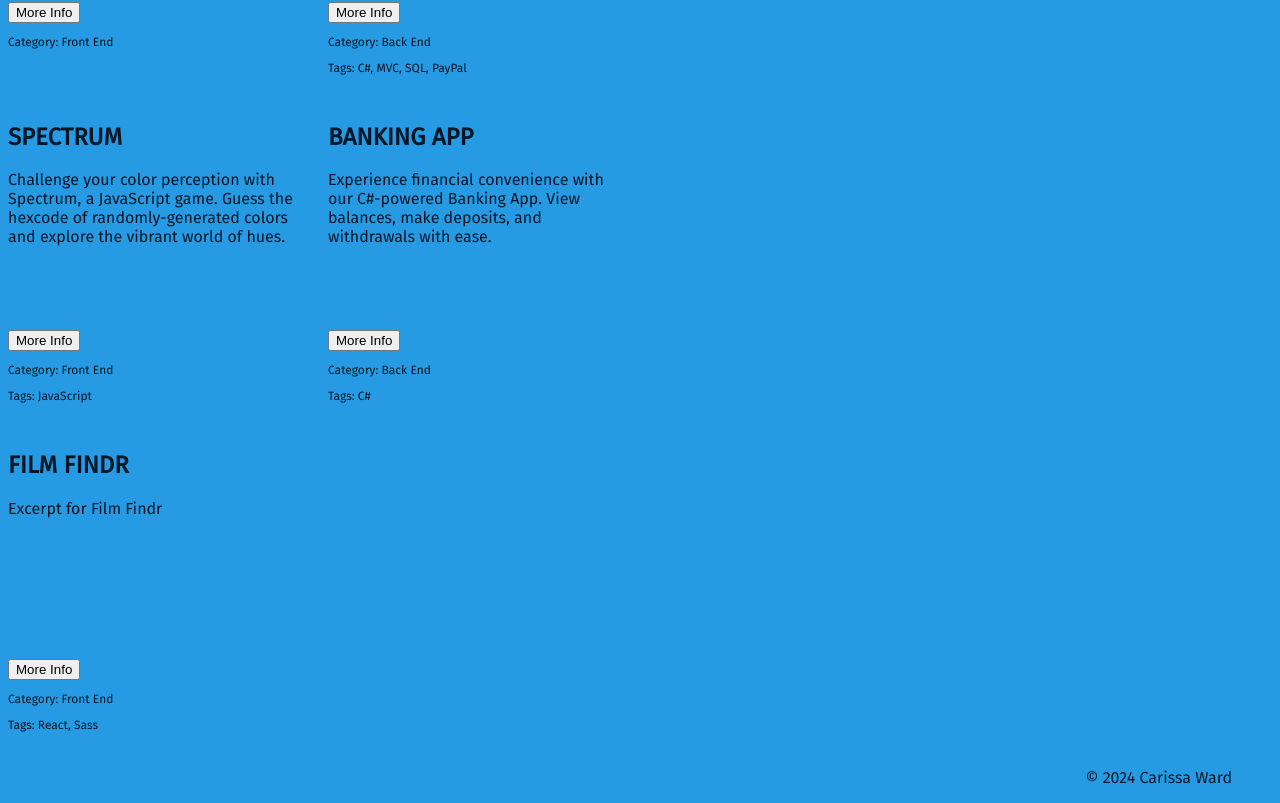
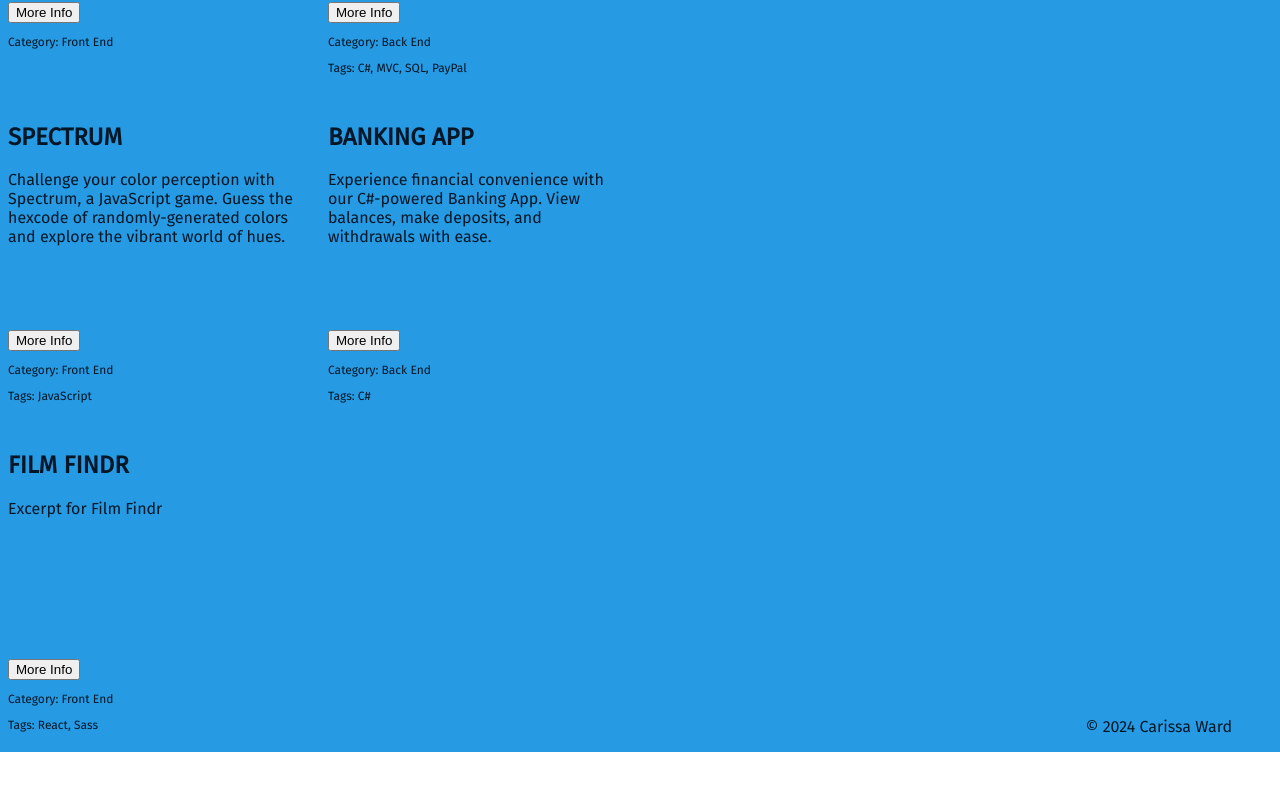
Before and after one commit to wardcarissa93/Portfolio, an Angular app: page /projects in a window 1280 px wide. Shown: the part 674-1477 px from the top of the page. After the commit the page ends 1426 px from the top, so only its background shows below. Built offline with nearby package versions, Linux system fonts and the light colour scheme.

Commit message:
footer position fixed

```diff
--- a/src/app/app.component.html
+++ b/src/app/app.component.html
@@ -1,3 +1,4 @@
+<div id="page-container">
   <header>
     <h1>{{ author }}<span id="title-span">'s {{ title }}</span></h1>
     <nav [class.open]="menuOpen">
@@ -56,36 +57,8 @@
   </header>
   <main>
     <router-outlet></router-outlet>
-  <!-- <section class="projects" id="projects" *ngIf="!selectedProject">
-    <app-projects
-      [categoryFilter]="categoryFilter"
-      (newCategoryFilterEvent)="setCategoryFilter($event)"
-      [tagFilter]="tagFilter"
-      (newTagFilterEvent)="setTagFilter($event)"
-      (newSelectedProjectEvent)="setSelectedProject($event)"
-    ></app-projects>
-  </section>
-  <section id="project" *ngIf="selectedProject">
-    <button (click)="clearSelectedProject()">Back</button>
-    <app-project [project]="selectedProject"></app-project>
-  </section> -->
-  <!-- <section class="filters">
-    <h2>Filters</h2>
-    <div id="categories">
-      <app-categories
-        [categoryFilter]="categoryFilter"
-        (newCategoryFilterEvent)="setCategoryFilter($event)"
-      ></app-categories>
-    </div>
-    <div id="tags">
-      <app-tags
-        [tagFilter]="tagFilter"
-        (newTagFilterEvent)="setTagFilter($event)"
-      ></app-tags>
-    </div>
-    <button (click)="clearFilters()">Clear Filters</button>
-  </section> -->
   </main>
   <footer>
     <p>&copy; {{ year }} {{ author }}</p>
   </footer>
+</div>
--- a/src/app/app.component.scss
+++ b/src/app/app.component.scss
@@ -1,15 +1,8 @@
 @import url('https://fonts.googleapis.com/css2?family=Fira+Sans&display=swap');
 
-html {
-    box-sizing: border-box;
-    overflow-x: hidden;
-}
-
-*,
-*:before,
-*:after {
-    box-sizing: inherit;
-}
+#page-container {
+    position: relative;
+    min-height: 100vh;
 
     header {
         display: flex;
@@ -44,10 +37,10 @@ header {
             flex-direction: column;
             justify-content: space-between;
             width: 2.25rem;
-        height: 1.75rem;
+            height: 3rem;
             z-index: 10;
             position: absolute;
-        right: 1rem;
+            right: 2rem;
 
             span {
                 background-color: white;
@@ -135,50 +128,16 @@ header {
 
     main {
         display: flex;
-    // justify-content: space-between;
         font-family: 'Fira Sans', 'sans-serif';
         color: #011627;
 
         .projects {
             width: 90%;
-
-        // app-projects {
-        //     display: grid;
-        //     padding: 0 0.5rem;
-
-        //     @media (min-width: 540px) {
-        //         grid-template-columns: repeat(2, 1fr);
-        //     }
-
-        //     @media (min-width: 960px) {
-        //         grid-template-columns: repeat(3, 1fr);
-        //     }
-        // }
         }
 
         #project {
             padding: 1rem;
         }
-
-    // .filters {
-    //     display: flex;
-    //     flex-direction: column;
-    //     align-items: center;
-    //     justify-content: flex-start;
-    //     width: 7rem;
-    //     border-left: 1px solid black;
-    //     padding: 0 0.5rem;
-
-    //     app-categories, app-tags {
-    //         display: flex;
-    //         flex-direction: column;
-    //         align-items: center;
-    //     }
-
-    //     button {
-    //         margin-top: 1rem;
-    //     }
-    // }
     }
 
     footer {
@@ -187,4 +146,8 @@ footer {
         justify-content: flex-end;
         margin-right: 3rem;
         font-family: 'Fira Sans', 'sans-serif';
+        position: absolute;
+        bottom: 0;
+        right: 0;
     }
+}
```
Lines whose indentation alone changed are shown as unchanged.
